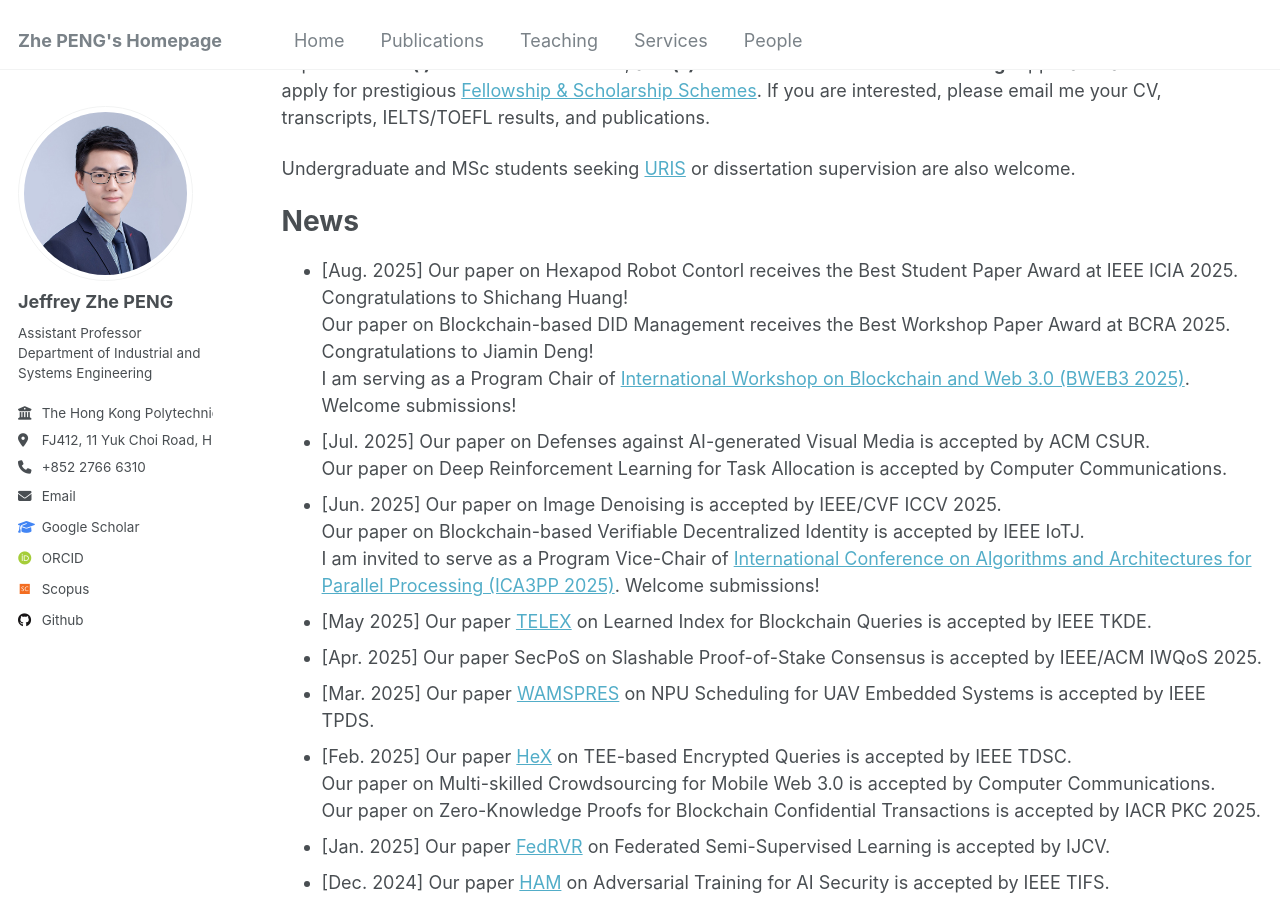
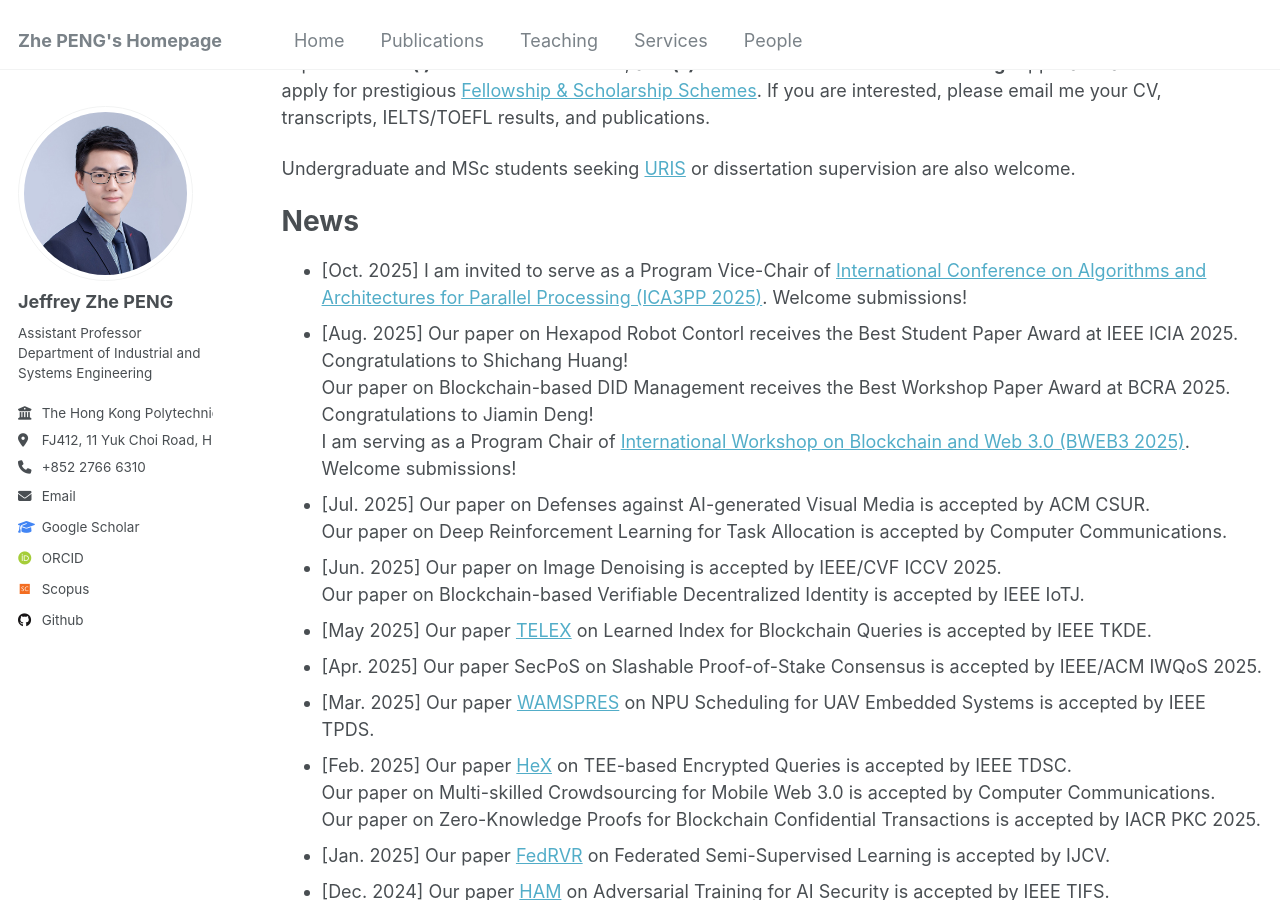
Before and after one commit to PENG-Zhe/peng-zhe.github.io, a Jekyll site: the page built from _pages/about.md, in a window 1280 px wide and 900 px high, scrolled down 652 px. Built offline with Jekyll 4.4.1, drawn with Linux system fonts in a browser that asks for light colours; some web fonts are replaced; part of the change alters nothing that is shown.

Commit message:
Update about.md

```diff
--- a/_pages/about.md
+++ b/_pages/about.md
@@ -26,6 +26,7 @@ Undergraduate and MSc students seeking [URIS](https://www.polyu.edu.hk/gs/ug-res
 
 # News
 <!-- -->
+- [Oct. 2025] I am invited to serve as a Program Vice-Chair of <a href="https://ieee-cybermatics.org/2025/ica3pp/index.html" target="_blank">International Conference on Algorithms and Architectures for Parallel Processing (ICA3PP 2025)</a>. Welcome submissions!
 - [Aug. 2025] Our paper on Hexapod Robot Contorl receives the Best Student Paper Award at IEEE ICIA 2025. Congratulations to Shichang Huang! <br>
 Our paper on Blockchain-based DID Management receives the Best Workshop Paper Award at BCRA 2025. Congratulations to Jiamin Deng! <br>
 I am serving as a Program Chair of <a href="https://bcra-conf.github.io/2025/program/panelBWEB3/" target="_blank">International Workshop on Blockchain and Web 3.0 (BWEB3 2025)</a>. Welcome submissions! <br>
@@ -33,7 +34,6 @@ I am serving as a Program Chair of <a href="https://bcra-conf.github.io/2025/pro
 Our paper on Deep Reinforcement Learning for Task Allocation is accepted by Computer Communications.
 - [Jun. 2025] Our paper on Image Denoising is accepted by IEEE/CVF ICCV 2025. <br>
 Our paper on Blockchain-based Verifiable Decentralized Identity is accepted by IEEE IoTJ. <br>
-I am invited to serve as a Program Vice-Chair of <a href="https://ieee-cybermatics.org/2025/ica3pp/index.html" target="_blank">International Conference on Algorithms and Architectures for Parallel Processing (ICA3PP 2025)</a>. Welcome submissions!
 - [May 2025] Our paper <a href="https://ieeexplore.ieee.org/document/10979200" target="_blank">TELEX</a> on Learned Index for Blockchain Queries is accepted by IEEE TKDE.
 - [Apr. 2025] Our paper SecPoS on Slashable Proof-of-Stake Consensus is accepted by IEEE/ACM IWQoS 2025.
 - [Mar. 2025] Our paper <a href="https://ieeexplore.ieee.org/document/10942549" target="_blank">WAMSPRES</a> on NPU Scheduling for UAV Embedded Systems is accepted by IEEE TPDS.
```
